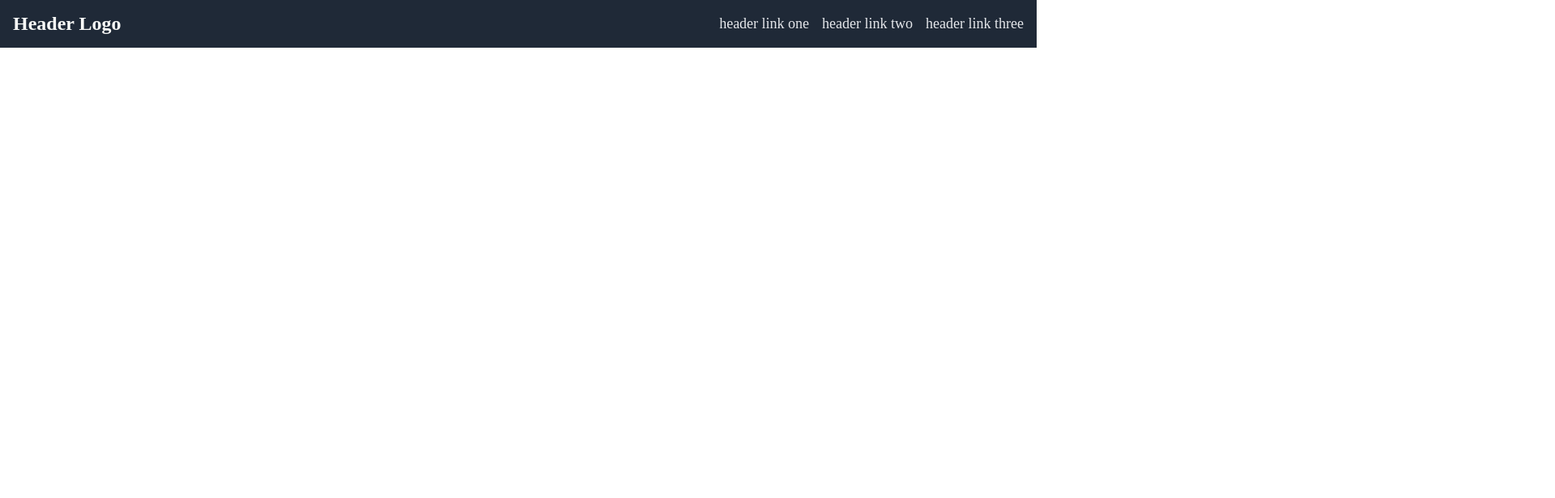
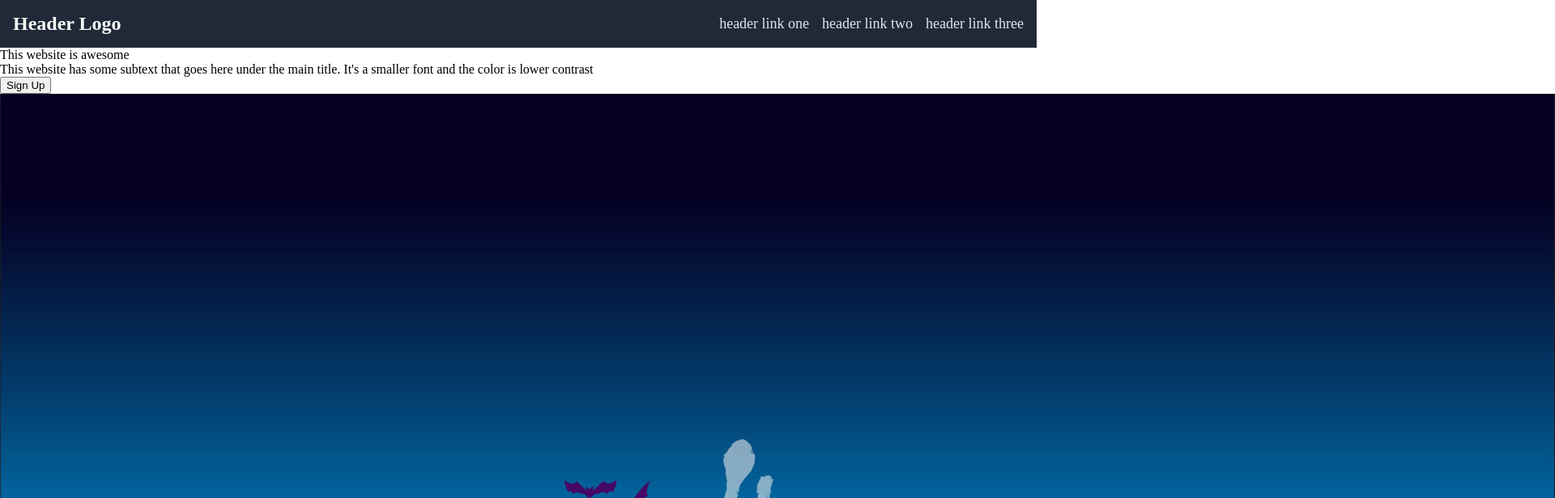
Before and after one commit to ShayneDoan/landing-page, a plain HTML site: page index.html in a window 1280 px wide. Shown: the top 616 px of the page at 81% size, 1920 px wide, since content can reach past the window. Drawn offline with Linux system fonts and the light colour scheme.

Commit message:
Add template for main section of website

```diff
--- a/index.html
+++ b/index.html
@@ -19,6 +19,12 @@
                 </ul>
             </div>
         </div>
+        <div class="intro">
+            <div class="main-title">This website is awesome</div>
+            <div class="description">This website has some subtext that goes here under the main title. It's a smaller font and the color is lower contrast</div>
+            <div class="button"><button>Sign Up</button></div>
+            <img src="images/firewatch.jpg" alt="a placeholder image">
+        </div>
     </body>
 
 
```
Also changed, not shown: images/firewatch.jpg (added).
